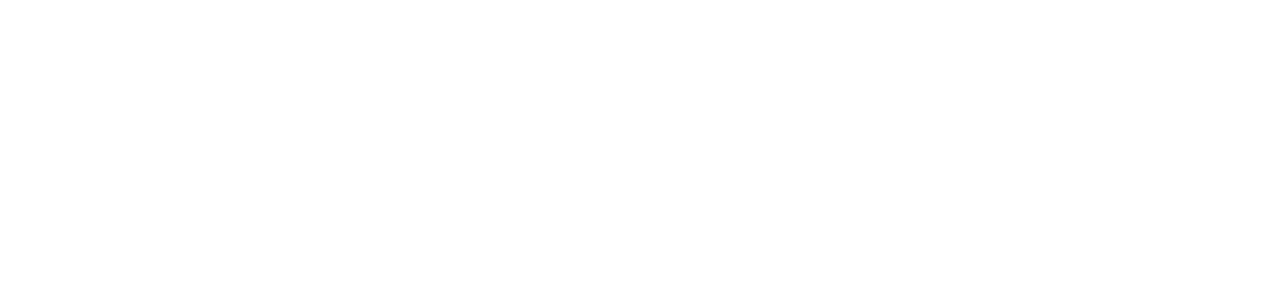
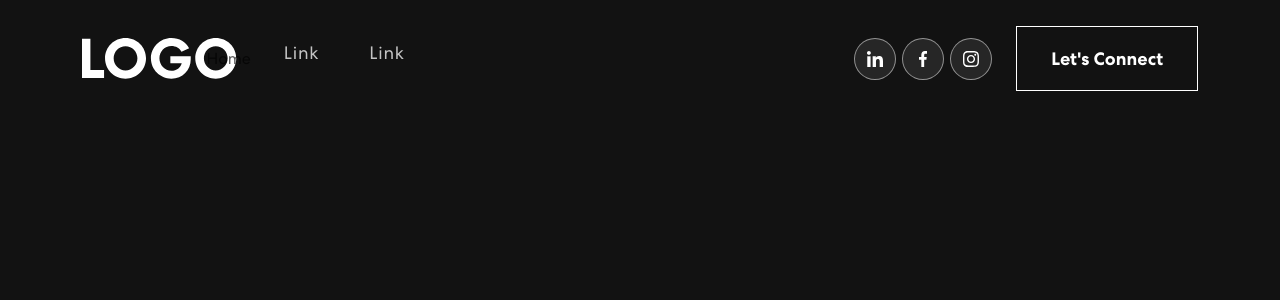
Before and after one commit to BennyMota/portfolio-website, a React (Create React App) app: page / in a window 1280 px wide. Shown: the top 300 px of the page. Built offline with nearby package versions, Linux system fonts and the light colour scheme.

Commit message:
add banner

```diff
--- a/src/App.css
+++ b/src/App.css
@@ -27,6 +27,170 @@
 html {
   scroll-behavior: smooth;
   scroll-padding-top: 75px;
+}
+
+body {
+  font-weight: 400;
+  overflow: hidden;
+  position: relative;
+  background-color: #121212 !important;
+  color: #fff !important;
+  font-family: 'Centra', sans-serif !important;
+}
+
+h1, h2, h3, h4, h5, h6 {
+  margin: 0;
+  padding: 0;
+  line-height: normal;
+}
+
+/* navbar */
+nav.navbar {
+  padding: 18px 0;
+  position: fixed;
+  width: 100%;
+  top: 0;
+  z-index: 9999;
+  transition:  0.32s ease-in-out;
+}
+nav.navbar.scrolled {
+  padding: 0px 0;
+  background-color: #121212;
+}
+nav.navbar a.navbar-brand {
+    width: 9%;
+}
+nav.navbar .navbar-nav .nav-link.navbar-link {
+  font-weight: 400;
+  color: #fff !important;
+  letter-spacing: 0.8px;
+  padding: 0 25px;
+  font-size: 18px;
+  opacity: 0.75;
+}
+nav.navbar .navbar-nav a.nav-link.navbar-link:hover,
+nav.navbar .navbar-nav a.nav-link.navbar-link.active {
+    opacity: 1;
+}
+span.navbar-text {
+    display: flex;
+    align-items: center;
+}
+.social-icon {
+    display: inline-block;
+    margin-left: 14px;
+}
+.social-icon a {
+    width: 42px;
+    height: 42px;
+    background: rgba(217, 217, 217, 0.1);
+    display: inline-flex;
+    border-radius: 50%;
+    margin-right: 6px;
+    align-items: center;
+    justify-content: center;
+    line-height: 1;
+    border: 1px solid rgba(255, 255, 255, 0.5);
+}
+.social-icon a::before {
+    content: "";
+    width: 42px;
+    height: 42px;
+    position: absolute;
+    background-color: #ffffff;
+    border-radius: 50%;
+    transform: scale(0);
+	transition: 0.3s ease-in-out;
+}
+.social-icon a:hover::before {
+    transform: scale(1);
+}
+.social-icon a img {
+	width: 40%;
+	z-index: 1;
+	transition: 0.3s ease-in-out;
+}
+.social-icon a:hover img {
+	filter: brightness(0) saturate(100%) invert(0%) sepia(7%) saturate(98%) hue-rotate(346deg) brightness(95%) contrast(86%);
+}
+.navbar-text button {
+  font-weight: 700;
+  color: #fff;
+  border: 1px solid #fff;
+  padding: 18px 34px;
+  font-size: 18px;
+  margin-left: 18px;
+	position: relative;
+	background-color: transparent;
+	transition: 0.3s ease-in-out;
+}
+.navbar-text button span {
+  z-index: 1;
+}
+.navbar-text button::before {
+  content: "";
+  width: 0%;
+  height: 100%;
+  position: absolute;
+  background-color: #fff;
+  left: 0;
+  top: 0;
+  z-index: -1;
+  transition: 0.3s ease-in-out;
+}
+.navbar-text button:hover {
+  color: #121212;
+}
+.navbar-text button:hover::before {
+	content: "";
+	width: 100%;
+	height: 100%;
+	position: absolute;
+}
+nav.navbar .navbar-toggler:active,
+nav.navbar .navbar-toggler:focus {
+	outline: none;
+    box-shadow: none;
+}
+nav.navbar .navbar-toggler-icon {
+  width: 24px;
+  height: 17px;
+  background-image: none;
+  position: relative;
+  border-bottom: 2px solid #fff;
+  transition: all 300ms linear;
+  top: -2px;
+}
+nav.navbar .navbar-toggler-icon:focus {
+	border-bottom: 2px solid #fff;
+}
+nav.navbar .navbar-toggler-icon:after,
+nav.navbar .navbar-toggler-icon:before {
+	width: 24px;
+	position: absolute;
+	height: 2px;
+	background-color: #fff;
+	top: 0;
+	left: 0;
+	content: '';
+	z-index: 2;
+	transition: all 300ms linear;
+}
+nav.navbar .navbar-toggler-icon:after {
+	top: 8px;
+}
+nav.navbar .navbar-toggler[aria-expanded="true"] .navbar-toggler-icon:after {
+	transform: rotate(45deg);
+	background-color: #fff;
+	height: 2px;
+}
+nav.navbar .navbar-toggler[aria-expanded="true"] .navbar-toggler-icon:before {
+	transform: translateY(8px) rotate(-45deg);
+	background-color: #fff;
+	height: 2px;
+}
+nav.navbar .navbar-toggler[aria-expanded="true"] .navbar-toggler-icon {
+	border-color: transparent;
 }
 
 .App {
--- a/src/App.js
+++ b/src/App.js
@@ -1,10 +1,12 @@
 import logo from './logo.svg';
 import './App.css';
+import { NavBar } from './components/Navbar';
+import 'bootstrap/dist/css/bootstrap.min.css';
 
 function App() {
   return (
     <div className="App">
-
+      <NavBar />
     </div>
   );
 }
```
